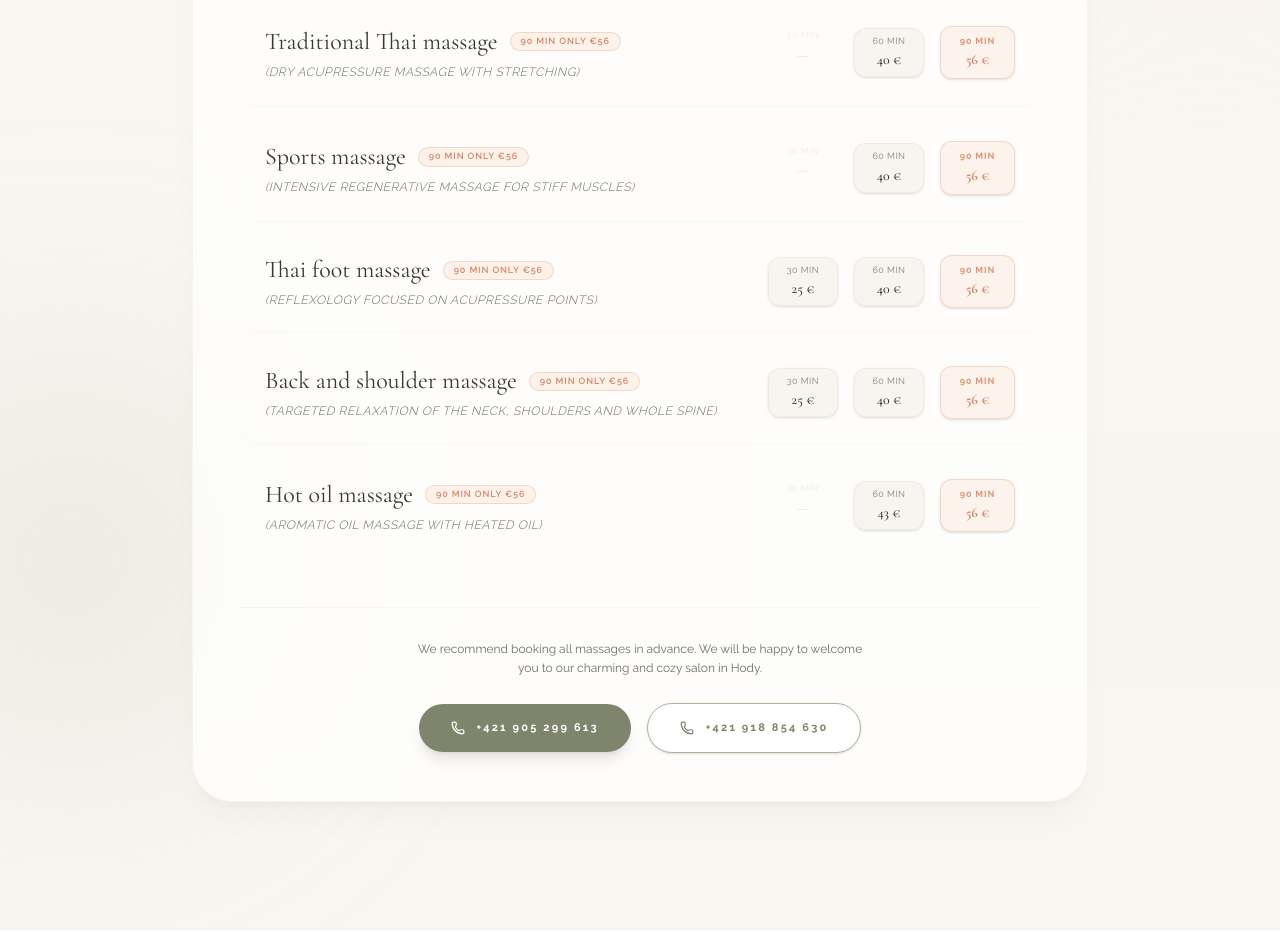
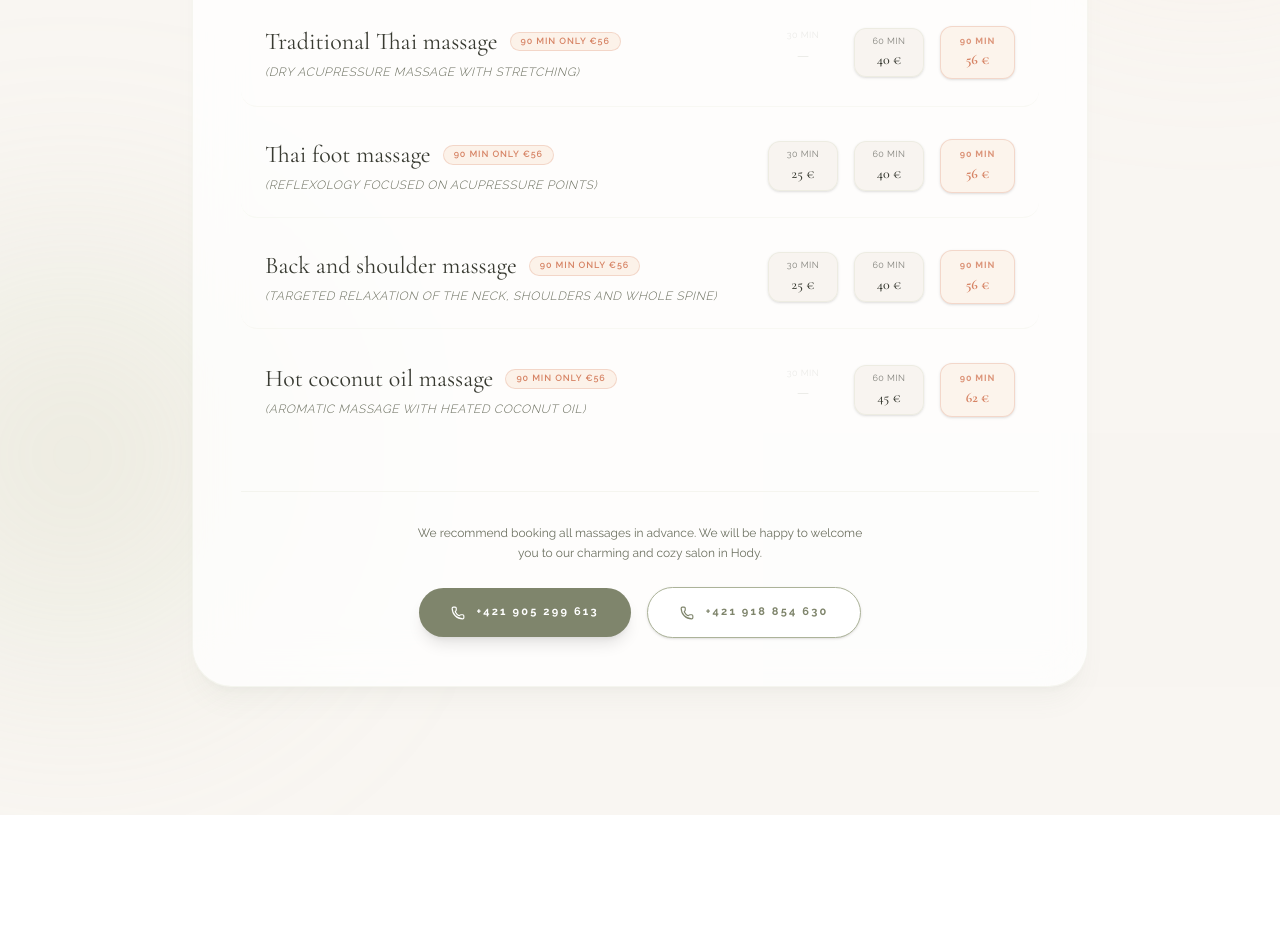
Before and after one commit to JurajSVK77/Ban-Thai-Massage-, a React (Vite) app: page / in a window 1280 px wide. Shown: the part 4140-5076 px from the top of the page. Built offline with nearby package versions, Linux system fonts and the light colour scheme.

Commit message:
refactor(services): update massage menu offerings
Remove sports massage, update hot oil massage to coconut oil with revised pricing, and reorder service list.

```diff
--- a/src/App.tsx
+++ b/src/App.tsx
@@ -112,11 +112,6 @@ const PRICING_DATA = [
     prices: { "30": null, "60": 40, "90": 56 }
   },
   {
-    name: "Športová masáž",
-    note: "intenzívna regeneračná masáž pre stuhnuté svaly",
-    prices: { "30": null, "60": 40, "90": 56 }
-  },
-  {
     name: "Thajská masáž nôh",
     note: "reflexná masáž zameraná na akupresúrne body",
     prices: { "30": 25, "60": 40, "90": 56 }
@@ -127,9 +122,9 @@ const PRICING_DATA = [
     prices: { "30": 25, "60": 40, "90": 56 }
   },
   {
-    name: "Masáž horúcim olejom",
-    note: "aromatická olejová masáž s nahriatým olejom",
-    prices: { "30": null, "60": 43, "90": 56 }
+    name: "Masáž s horúcim kokosovým olejom",
+    note: "aromatická masáž s nahriatym kokosovým olejom",
+    prices: { "30": null, "60": 45, "90": 62 }
   }
 ];
 
--- a/src/locales/en.json
+++ b/src/locales/en.json
@@ -77,20 +77,16 @@
       "note": "dry acupressure massage with stretching"
     },
     "p4": {
-      "name": "Sports massage",
-      "note": "intensive regenerative massage for stiff muscles"
-    },
-    "p5": {
       "name": "Thai foot massage",
       "note": "reflexology focused on acupressure points"
     },
-    "p6": {
+    "p5": {
       "name": "Back and shoulder massage",
       "note": "targeted relaxation of the neck, shoulders and whole spine"
     },
-    "p7": {
-      "name": "Hot oil massage",
-      "note": "aromatic oil massage with heated oil"
+    "p6": {
+      "name": "Hot coconut oil massage",
+      "note": "aromatic massage with heated coconut oil"
     },
     "bookingInfo": "We recommend booking all massages in advance. We will be happy to welcome you to our charming and cozy salon in Hody."
   },
--- a/src/locales/sk.json
+++ b/src/locales/sk.json
@@ -77,20 +77,16 @@
       "note": "suchá akupresúrna masáž so strečingom"
     },
     "p4": {
-      "name": "Športová masáž",
-      "note": "intenzívna regeneračná masáž pre stuhnuté svaly"
-    },
-    "p5": {
       "name": "Thajská masáž nôh",
       "note": "reflexná masáž zameraná na akupresúrne body"
     },
-    "p6": {
+    "p5": {
       "name": "Masáž chrbta a ramien",
       "note": "cielené uvoľnenie šije, ramien a celej chrbtice"
     },
-    "p7": {
-      "name": "Masáž horúcim olejom",
-      "note": "aromatická olejová masáž s nahriatým olejom"
+    "p6": {
+      "name": "Masáž s horúcim kokosovým olejom",
+      "note": "aromatická masáž s nahriatym kokosovým olejom"
     },
     "bookingInfo": "Všetky masáže odporúčame rezervovať vopred. Radi vás privítame v našom očarujúcom a útulnom salóne v Hody."
   },
```
